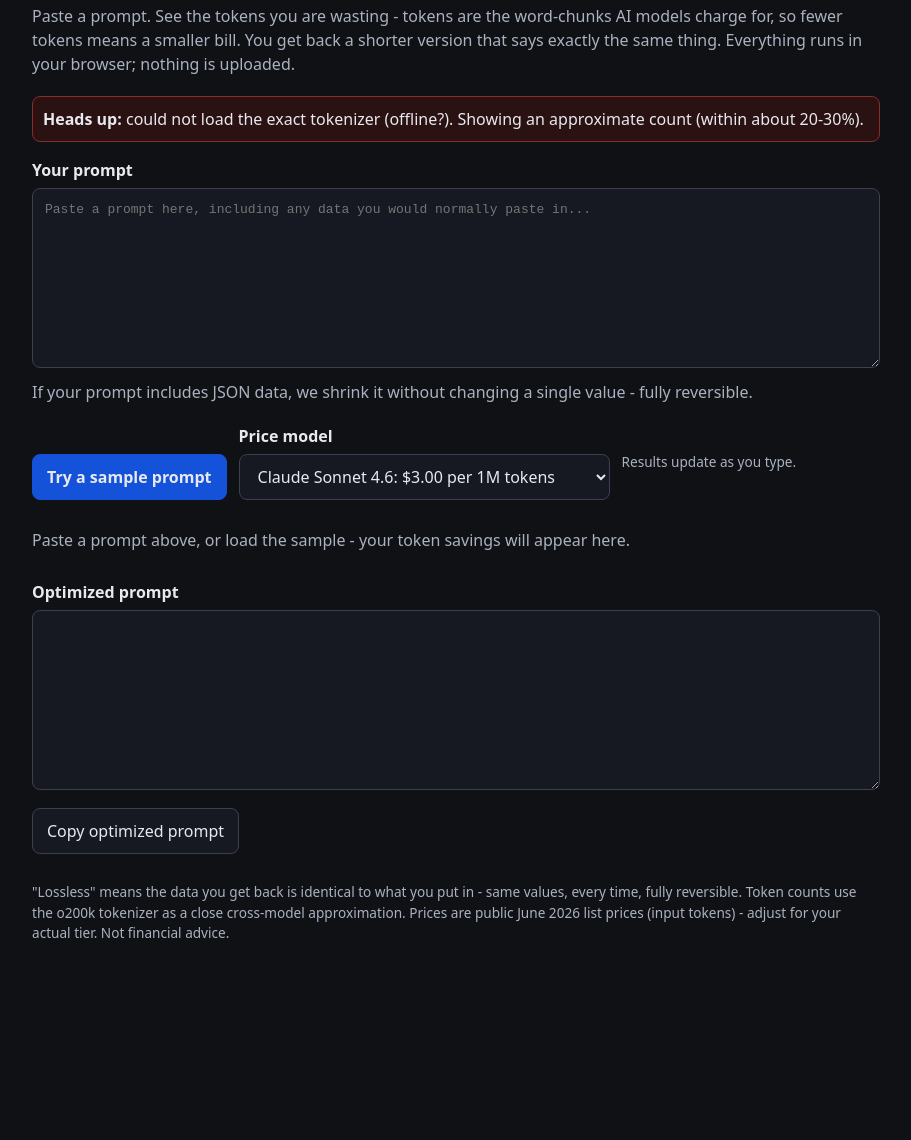
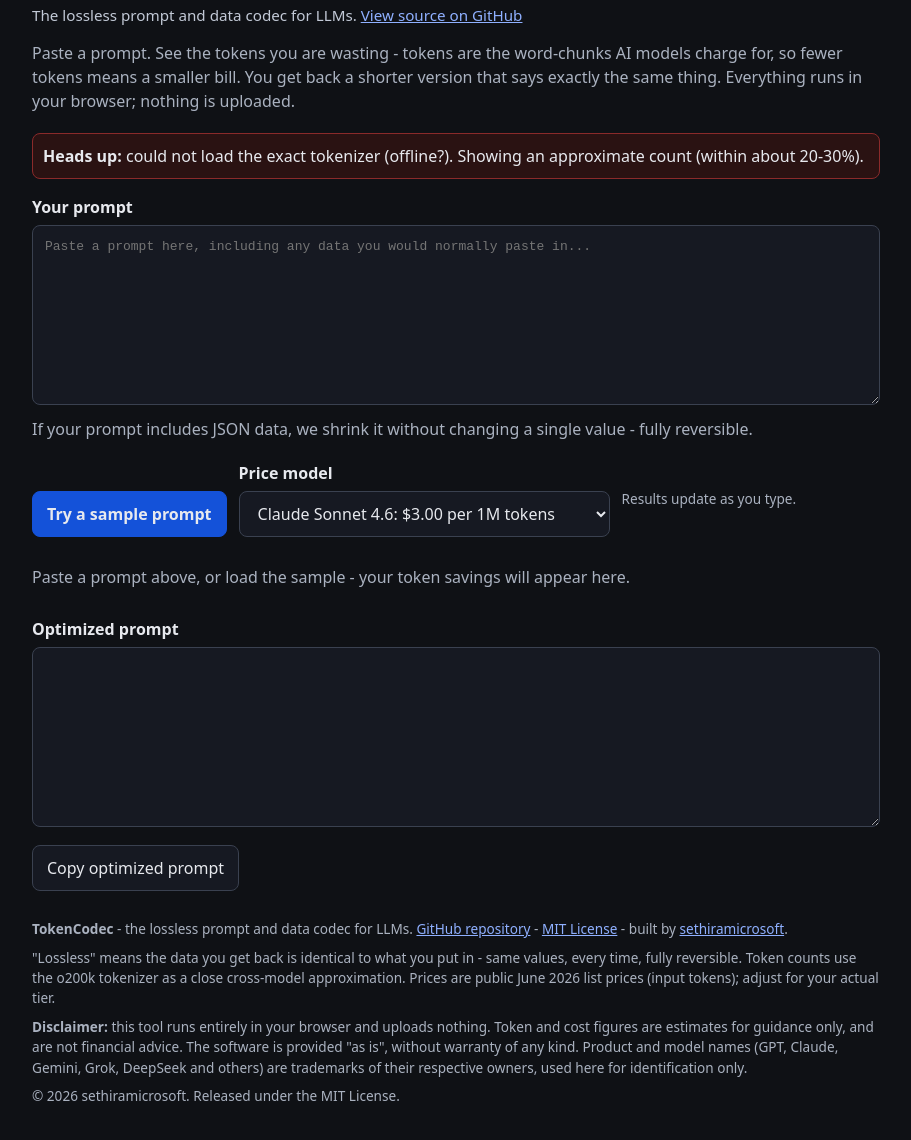
Before and after one commit to sethiramicrosoft/tokencodec, a browser extension: page web/index.html in a window 1280 px wide. Shown: the part 62-1202 px from the top of the page, without its empty margins (184-1095 px from the left). Before the commit the page ends 1070 px from the top, so only its background shows below. Drawn offline with Linux system fonts and the light colour scheme.

Commit message:
Add LICENSE + page branding (repo/license links, author credit, disclaimer); extend --global to Claude Code, Codex, Gemini; lead Step 3 with the hosted URL

```diff
--- a/web/index.html
+++ b/web/index.html
@@ -12,6 +12,8 @@
   h1 { font-size: 1.6rem; margin: 0 0 4px; }
   h2 { font-size: 1.05rem; }
   p.sub { color: #aab2c0; margin: 0 0 20px; }
+  p.tagline { color: #c2c9d6; margin: 0 0 14px; font-size: .95rem; }
+  footer p { margin: 0 0 8px; }
   label { display: block; font-weight: 600; margin: 16px 0 6px; }
   textarea { width: 100%; min-height: 180px; padding: 12px; border-radius: 8px;
     border: 1px solid #3a4150; background: #161922; color: #e7e9ee; font: 13px/1.45 ui-monospace, monospace; resize: vertical; }
@@ -39,6 +41,7 @@
 <main>
   <a class="skip-link" href="#prompt">Skip to prompt</a>
   <h1>TokenCodec</h1>
+  <p class="tagline">The lossless prompt and data codec for LLMs. <a href="https://github.com/sethiramicrosoft/tokencodec" target="_blank" rel="noopener">View source on GitHub</a></p>
   <p class="sub">Paste a prompt. See the tokens you are wasting - tokens are the word-chunks AI models charge for, so fewer tokens means a smaller bill. You get back a shorter version that says exactly the same thing. Everything runs in your browser; nothing is uploaded.</p>
 
   <div id="tokwarn" class="warn" role="alert" hidden><strong>Heads up:</strong> could not load the exact tokenizer (offline?). Showing an approximate count (within about 20-30%).</div>
@@ -102,8 +105,17 @@
   <div class="row"><button id="copy" type="button" class="secondary">Copy optimized prompt</button><span id="copied" role="status" hidden></span></div>
 
   <footer>
-    "Lossless" means the data you get back is identical to what you put in - same values, every time, fully reversible.
-    Token counts use the o200k tokenizer as a close cross-model approximation. Prices are public June 2026 list prices (input tokens) - adjust for your actual tier. Not financial advice.
+    <p><strong>TokenCodec</strong> - the lossless prompt and data codec for LLMs.
+      <a href="https://github.com/sethiramicrosoft/tokencodec" target="_blank" rel="noopener">GitHub repository</a> -
+      <a href="https://github.com/sethiramicrosoft/tokencodec/blob/main/LICENSE" target="_blank" rel="noopener">MIT License</a> -
+      built by <a href="https://github.com/sethiramicrosoft" target="_blank" rel="noopener">sethiramicrosoft</a>.</p>
+
+    <p>"Lossless" means the data you get back is identical to what you put in - same values, every time, fully reversible.
+      Token counts use the o200k tokenizer as a close cross-model approximation. Prices are public June 2026 list prices (input tokens); adjust for your actual tier.</p>
+
+    <p><strong>Disclaimer:</strong> this tool runs entirely in your browser and uploads nothing. Token and cost figures are estimates for guidance only, and are not financial advice. The software is provided "as is", without warranty of any kind. Product and model names (GPT, Claude, Gemini, Grok, DeepSeek and others) are trademarks of their respective owners, used here for identification only.</p>
+
+    <p>&copy; 2026 sethiramicrosoft. Released under the MIT License.</p>
   </footer>
 </main>
 
```
Also changed, not shown: build-web.mjs (+14 -2 lines), install.mjs (+10 -5 lines), install.test.mjs (+8 -0 lines), README.md, 1 other file.
